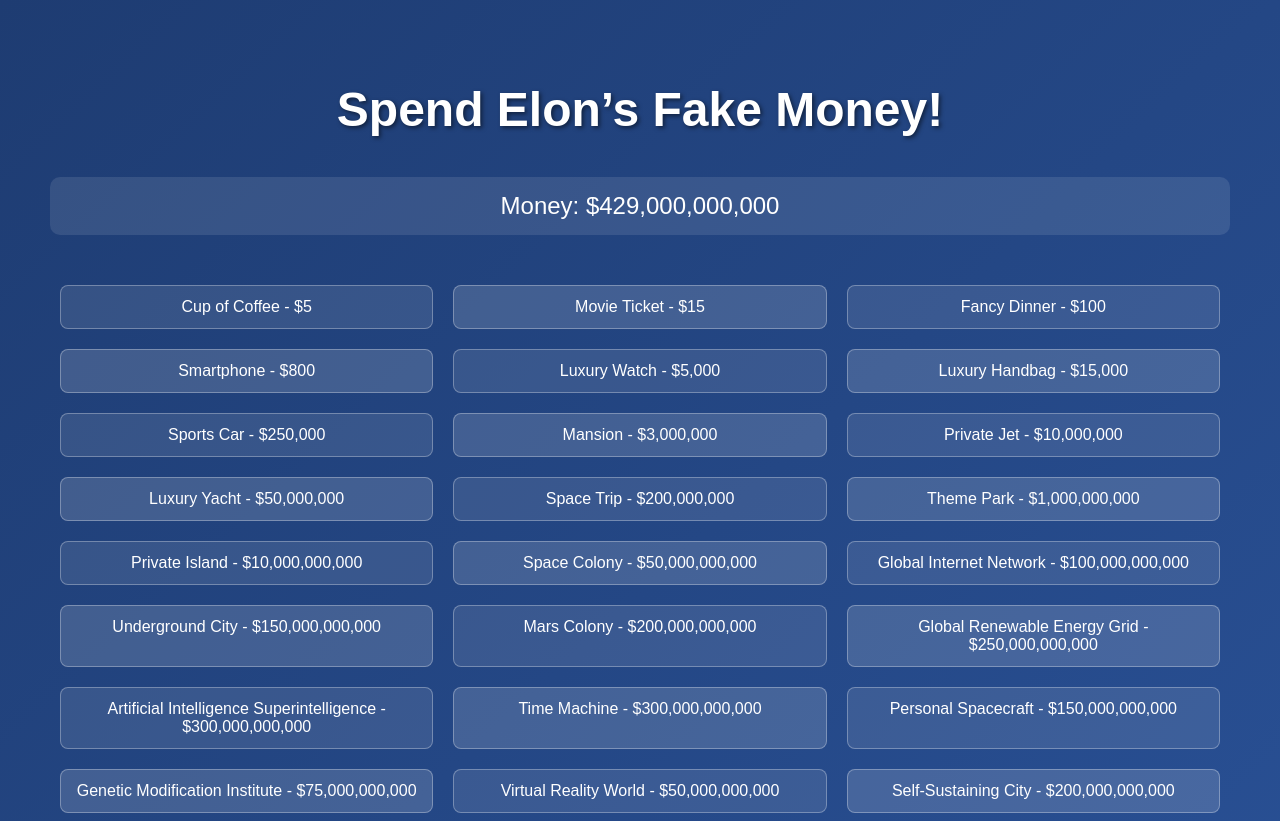
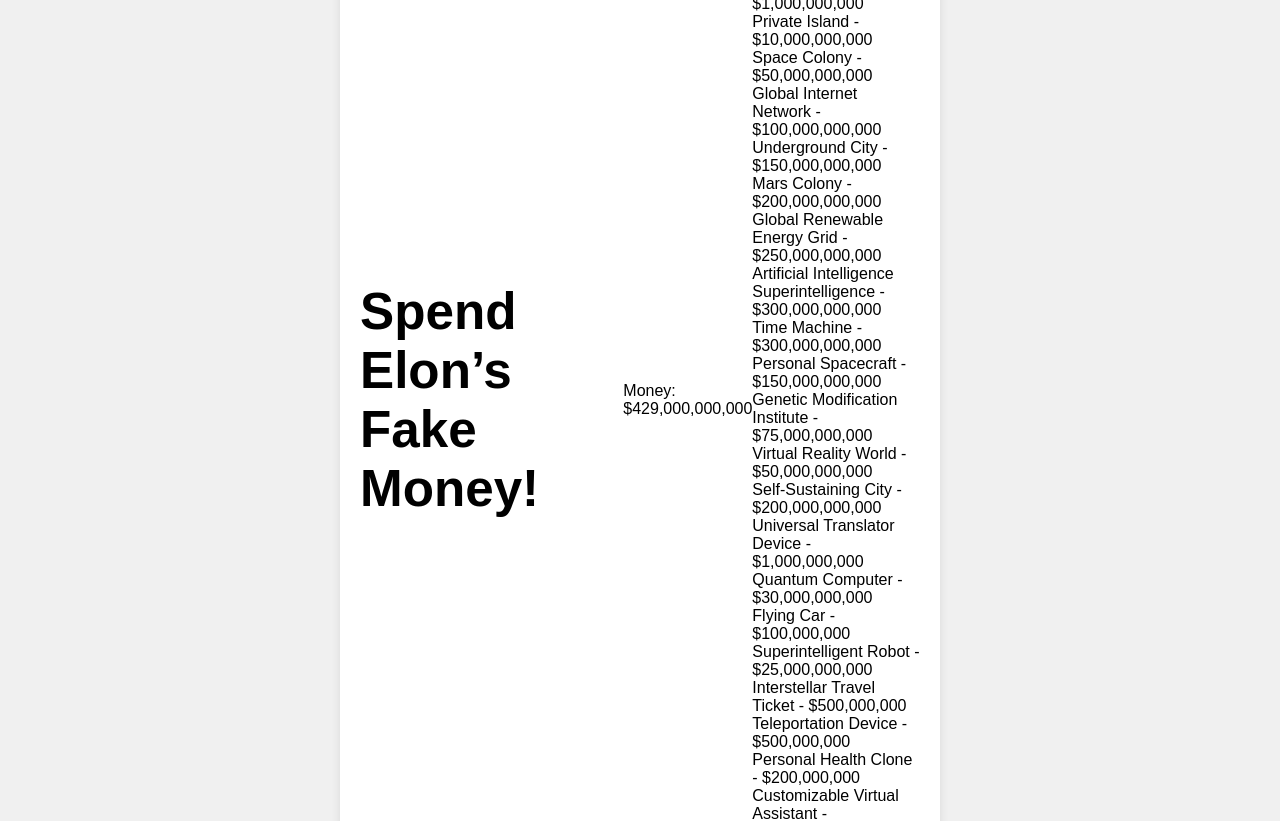
Before and after one commit to BigQohIO/elonmuskmoney.github.io, a plain HTML site: page index.html in a window 1280 px wide. Shown: the top 821 px of the page. Drawn offline with Linux system fonts and the light colour scheme.

Commit message:
Update styles.css

```diff
--- a/styles.css
+++ b/styles.css
@@ -1,62 +1,43 @@
+* {
+    box-sizing: border-box;
+    margin: 0;
+    padding: 0;
+}
+
 body {
     font-family: Arial, sans-serif;
-    margin: 0;
-    padding: 0;
-    background: linear-gradient(to bottom right, #1e3c72, #2a5298);
-    color: #fff;
-}
-
-.parallax {
+    display: flex;
+    justify-content: center;
+    align-items: center;
     height: 100vh;
-    background: url('your-background-image.jpg') no-repeat center center/cover;
-    position: relative;
+    background-color: #f0f0f0;
 }
 
 .container {
+    display: flex;
+    justify-content: center;
+    align-items: center;
+    padding: 20px;
+    width: 90%;
+    max-width: 600px;
+    background-color: white;
+    border-radius: 10px;
+    box-shadow: 0 2px 10px rgba(0, 0, 0, 0.1);
+}
+
+.content {
     text-align: center;
-    padding: 50px;
 }
 
 h1 {
-    font-size: 3em;
-    margin-bottom: 20px;
-    text-shadow: 2px 2px 4px rgba(0, 0, 0, 0.5);
+    font-size: 4vw; /* Responsive font size */
 }
 
-#money {
-    font-size: 1.5em;
-    margin: 40px 0;
-    text-align: center;
-    background: rgba(255, 255, 255, 0.1);
-    padding: 15px;
-    border-radius: 10px;
+p {
+    font-size: 2vw; /* Responsive font size */
 }
 
-#items {
-    display: flex;
-    flex-wrap: wrap;
-    justify-content: center;
-    margin-top: 30px;
+.number {
+    font-weight: bold;
+    font-size: 3vw; /* Responsive font size */
 }
-
-.item {
-    background-color: rgba(255, 255, 255, 0.1);
-    border: 1px solid rgba(255, 255, 255, 0.3);
-    border-radius: 8px;
-    padding: 12px;
-    margin: 10px;
-    width: calc(33.333% - 20px);
-    box-sizing: border-box;
-    text-align: center;
-    cursor: pointer;
-    transition: background-color 0.3s, transform 0.3s;
-}
-
-.item:hover {
-    background-color: rgba(255, 255, 255, 0.2);
-    transform: scale(1.05);
-}
-
-.item:nth-child(even) {
-    background-color: rgba(255, 255, 255, 0.15);
-}
```
